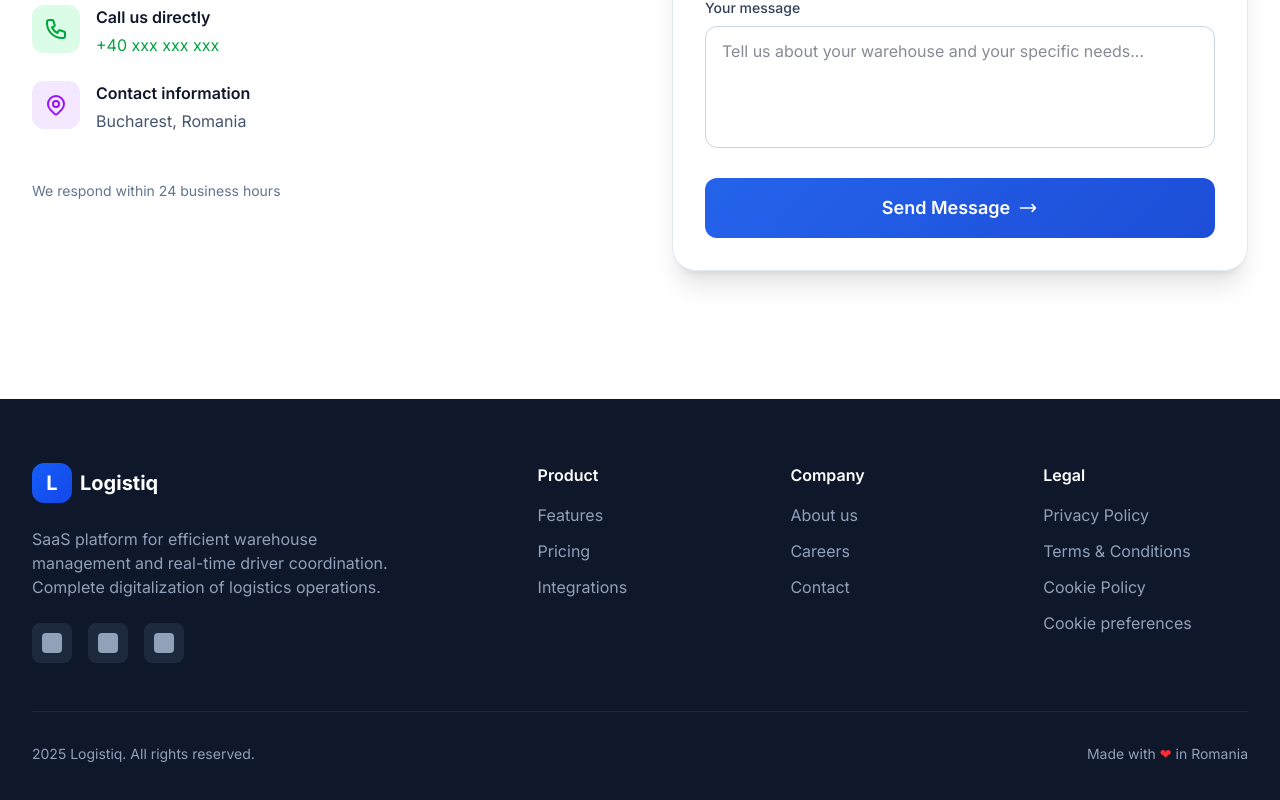
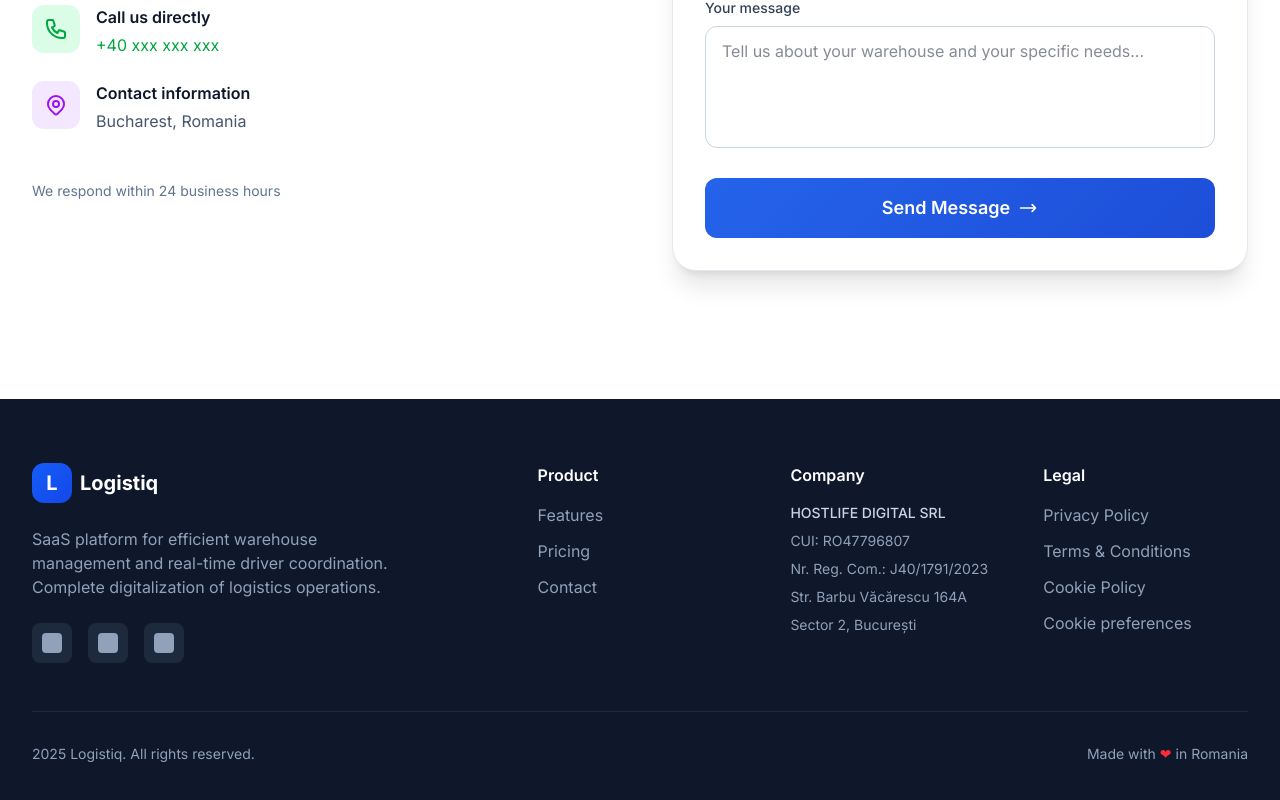
Before and after one commit to danut1994gl/logistiq-website, a Next.js app: page /en in a window 1280 px wide. Shown: the part 7896-8696 px from the top of the page. Built offline with nearby package versions, Linux system fonts and the light colour scheme.

Commit message:
refactor(footer): Replace company links with company info
- Removed About, Careers links from Company section
- Added HOSTLIFE DIGITAL SRL company details (CUI, Reg. Com., address)
- Moved Contact link to Product section

Co-Authored-By: Claude Opus 4.5 <noreply@anthropic.com>

```diff
--- a/src/app/[locale]/page.tsx
+++ b/src/app/[locale]/page.tsx
@@ -2198,32 +2198,22 @@ function Footer({ t, locale }: { t: Translations; locale: Locale }) {
                 </Link>
               </li>
               <li>
-                <Link href="#" className="text-slate-400 hover:text-white transition-colors">
-                  {t.footer.integrations}
-                </Link>
-              </li>
-            </ul>
-          </div>
-
-          {/* Company */}
-          <div>
-            <h3 className="font-semibold mb-4">{t.footer.company}</h3>
-            <ul className="space-y-3">
-              <li>
-                <Link href="#" className="text-slate-400 hover:text-white transition-colors">
-                  {t.footer.about}
-                </Link>
-              </li>
-              <li>
-                <Link href="#" className="text-slate-400 hover:text-white transition-colors">
-                  {t.footer.careers}
-                </Link>
-              </li>
-              <li>
                 <Link href="#contact" className="text-slate-400 hover:text-white transition-colors">
                   {t.nav.contact}
                 </Link>
               </li>
+            </ul>
+          </div>
+
+          {/* Company Info */}
+          <div>
+            <h3 className="font-semibold mb-4">{t.footer.company}</h3>
+            <ul className="space-y-2 text-slate-400 text-sm">
+              <li className="font-medium text-slate-300">HOSTLIFE DIGITAL SRL</li>
+              <li>CUI: RO47796807</li>
+              <li>Nr. Reg. Com.: J40/1791/2023</li>
+              <li>Str. Barbu Văcărescu 164A</li>
+              <li>Sector 2, București</li>
             </ul>
           </div>
 
```
